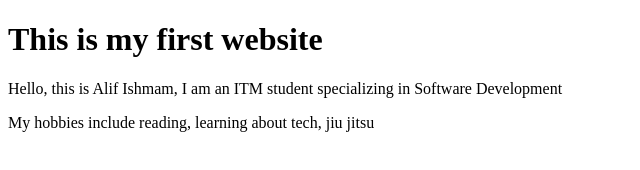
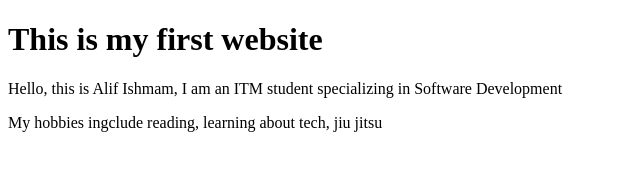
Before and after one commit to aishmam1999/ITMD-361-Fall2019, a plain HTML site: page index.html in a window 1280 px wide. Shown: the full height of the page, 0-640 px from the left. Drawn offline with Linux system fonts and the light colour scheme.

Commit message:
Update index.html

```diff
--- a/index.html
+++ b/index.html
@@ -7,7 +7,7 @@
 <body>
 <h1>This is my first website</h1>
 <p>Hello, this is Alif Ishmam, I am an ITM student specializing in Software Development</p>
-<p>My hobbies include reading, learning about tech, jiu jitsu </p>
+<p>My hobbies ingclude reading, learning about tech, jiu jitsu </p>
 
 </body>
 </html>
```
